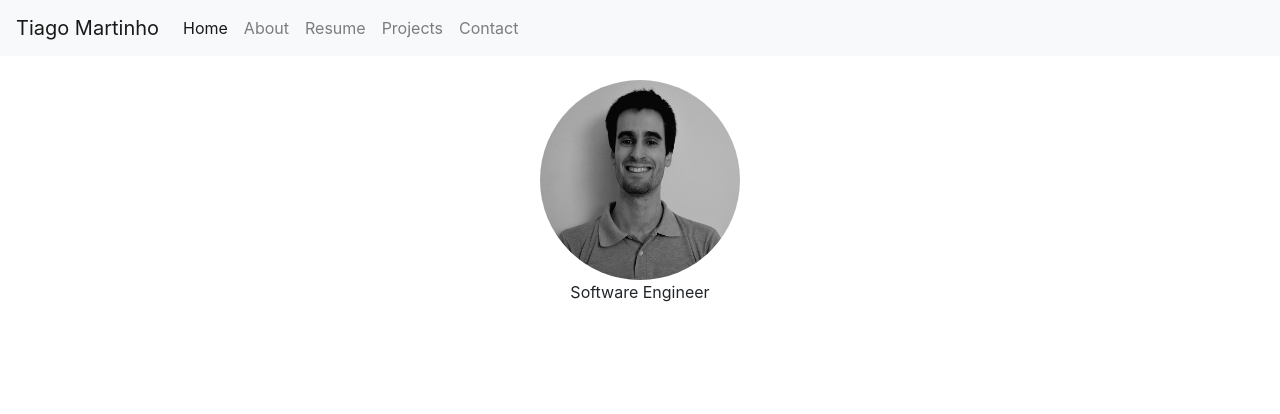
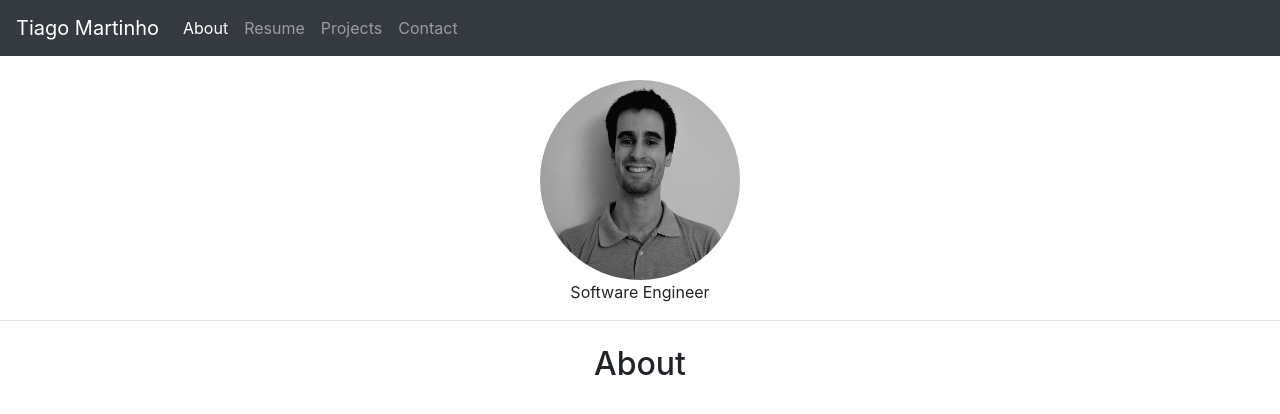
Before and after one commit to tiagofmartinho/personal-website, an Angular app: page / in a window 1280 px wide. Shown: the top 414 px of the page. Built offline with nearby package versions, Linux system fonts and the light colour scheme.

Commit message:
CSS and navbar changes

```diff
--- a/src/app/app.component.html
+++ b/src/app/app.component.html
@@ -1,5 +1,5 @@
 <!-- Toolbar -->
-<nav class="navbar navbar-expand-lg navbar-light bg-light">
+<nav class="navbar fixed-top navbar-expand-lg navbar-dark bg-dark">
     <a class="navbar-brand" href="#">{{name}}</a>
     <button class="navbar-toggler" type="button" data-toggle="collapse" data-target="#navbarSupportedContent" aria-controls="navbarSupportedContent" aria-expanded="false" aria-label="Toggle navigation">
       <span class="navbar-toggler-icon"></span>
@@ -8,10 +8,7 @@
     <div class="collapse navbar-collapse" id="navbarSupportedContent">
       <ul class="navbar-nav mr-auto">
         <li class="nav-item active">
-          <a class="nav-link" href="#">Home <span class="sr-only">(current)</span></a>
-        </li>
-        <li class="nav-item">
-          <a class="nav-link" href="#">About</a>
+          <a class="nav-link" href="#">About<span class="sr-only">(current)</span></a>
         </li>
         <li class="nav-item">
           <a class="nav-link" href="#">Resume</a>
@@ -28,8 +25,18 @@
   </nav>
 <!-- Toolbar END -->
 
-<div class="text-center mt-4">
+
+<div class="text-center">
     <img src="../assets/DSC_0007.png" class="rounded-circle" width="200" height="200">
     <br>
     {{occupation}}
 </div>
+
+<hr>
+
+<!-- About -->
+<div class="text-center mt-4">
+  <h2>About</h2>
+
+</div>
+<!-- About END -->
--- a/src/app/app.component.ts
+++ b/src/app/app.component.ts
@@ -1,4 +1,4 @@
-import { Component } from '@angular/core';
+import { Component, ViewChild, ElementRef } from '@angular/core';
 
 @Component({
   selector: 'app-root',
@@ -8,4 +8,9 @@ import { Component } from '@angular/core';
 export class AppComponent {
   name = 'Tiago Martinho';
   occupation = 'Software Engineer';
+
+  scrollToElement($element): void {
+    console.log($element);
+    $element.scrollIntoView({behavior: 'smooth', block: 'start', inline: 'nearest'});
+  }
 }
--- a/src/index.html
+++ b/src/index.html
@@ -8,7 +8,7 @@
   <meta name="viewport" content="width=device-width, initial-scale=1">
   <link rel="icon" type="image/x-icon" href="favicon.ico">
 </head>
-<body>
+<body style="padding-top: 80px">
   <app-root></app-root>
   <script src="https://code.jquery.com/jquery-3.3.1.slim.min.js" integrity="sha384-q8i/X+965DzO0rT7abK41JStQIAqVgRVzpbzo5smXKp4YfRvH+8abtTE1Pi6jizo" crossorigin="anonymous"></script>
   <script src="https://cdnjs.cloudflare.com/ajax/libs/popper.js/1.14.7/umd/popper.min.js" integrity="sha384-UO2eT0CpHqdSJQ6hJty5KVphtPhzWj9WO1clHTMGa3JDZwrnQq4sF86dIHNDz0W1" crossorigin="anonymous"></script>
```
Also changed, not shown: src/styles.sass (line endings or trailing spaces).
